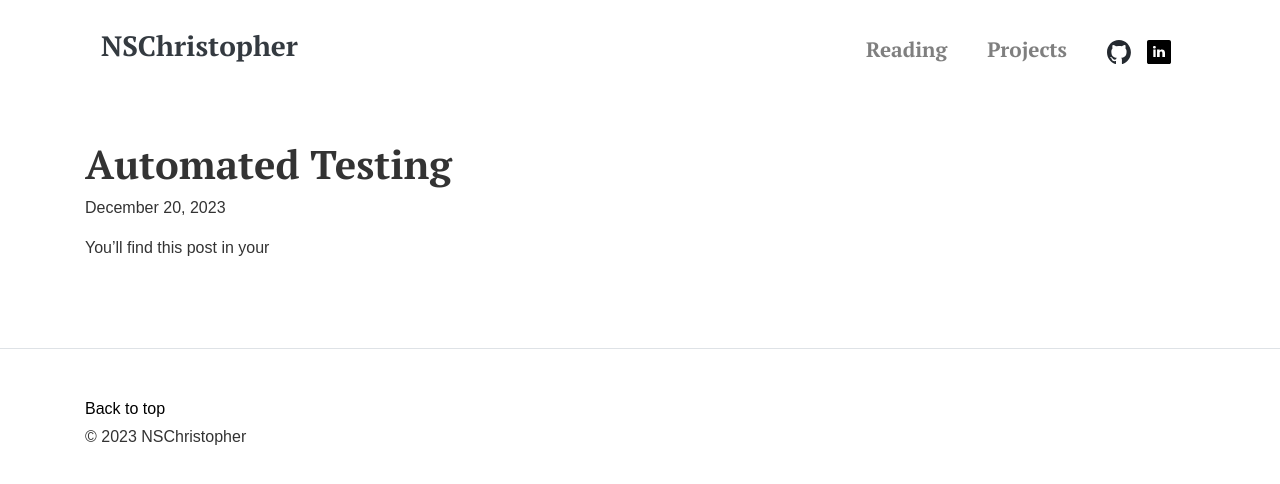
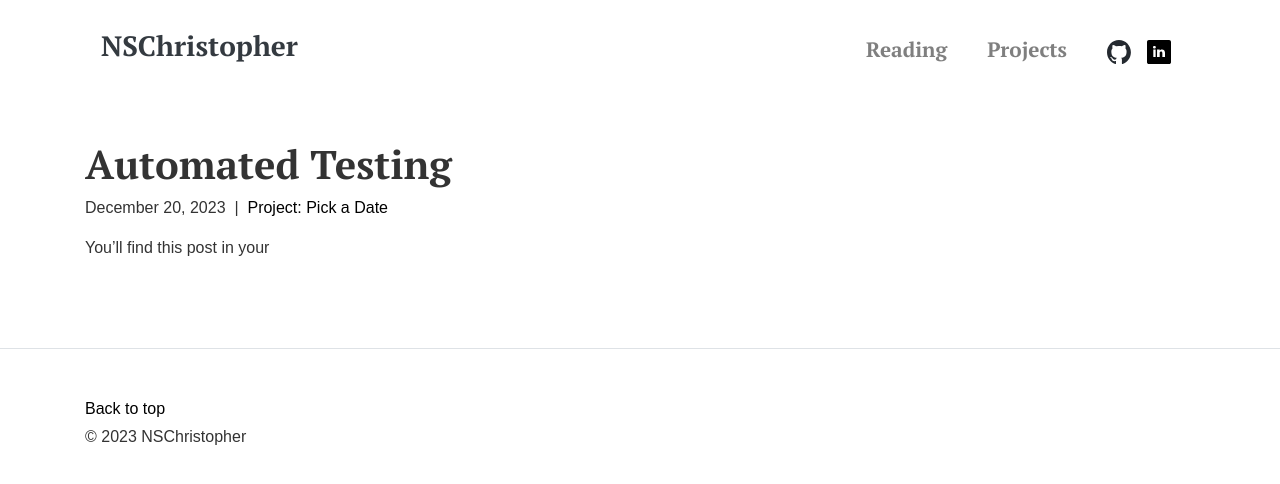
Before and after one commit to NSChristopher/NSChristopher.github.io, a Jekyll site: the page built from _posts/2023-12-20-automated-testing.md copy.md, in a window 1280 px wide. Shown: the top 484 px of the page. Built offline with Jekyll 4.4.1, drawn with Linux system fonts in a browser that asks for light colours.

Commit message:
added link to project

```diff
--- a/_layouts/post.html
+++ b/_layouts/post.html
@@ -3,6 +3,19 @@ layout: default
 ---
 <article class="blog-post">
   <h1 class="blog-post-title">{{ page.title }}</h1>
-  <p class="blog-post-meta">{{ page.date | date: '%B %d, %Y' }}</p>
+  <p class="blog-post-meta">
+    {{ page.date | date: "%B %d, %Y" }}
+
+    {% if page.project %}
+      {% assign proj = site.projects | where: "slug", page.project | first %}
+      {% if proj %}
+        |
+        <a href="{{ proj.url | relative_url }}" class="text-decoration-none">
+          Project: {{ proj.title }}
+        </a>
+      {% endif %}
+    {% endif %}
+  </p>
+
   {{ content }}
 </article>
--- a/_posts/2023-12-20-automated-testing.md.md
+++ b/_posts/2023-12-20-automated-testing.md copy.md
@@ -2,5 +2,6 @@
 layout: post
 title:  "Automated Testing"
 date:   2023-12-20 12:13:35
+project: pick-a-date
 ---
 You’ll find this post in your
```
Also changed, not shown: _posts/2023-12-20-automated-testing2.md.md (renamed from _posts/github-actions.md, +1 -1 lines).
